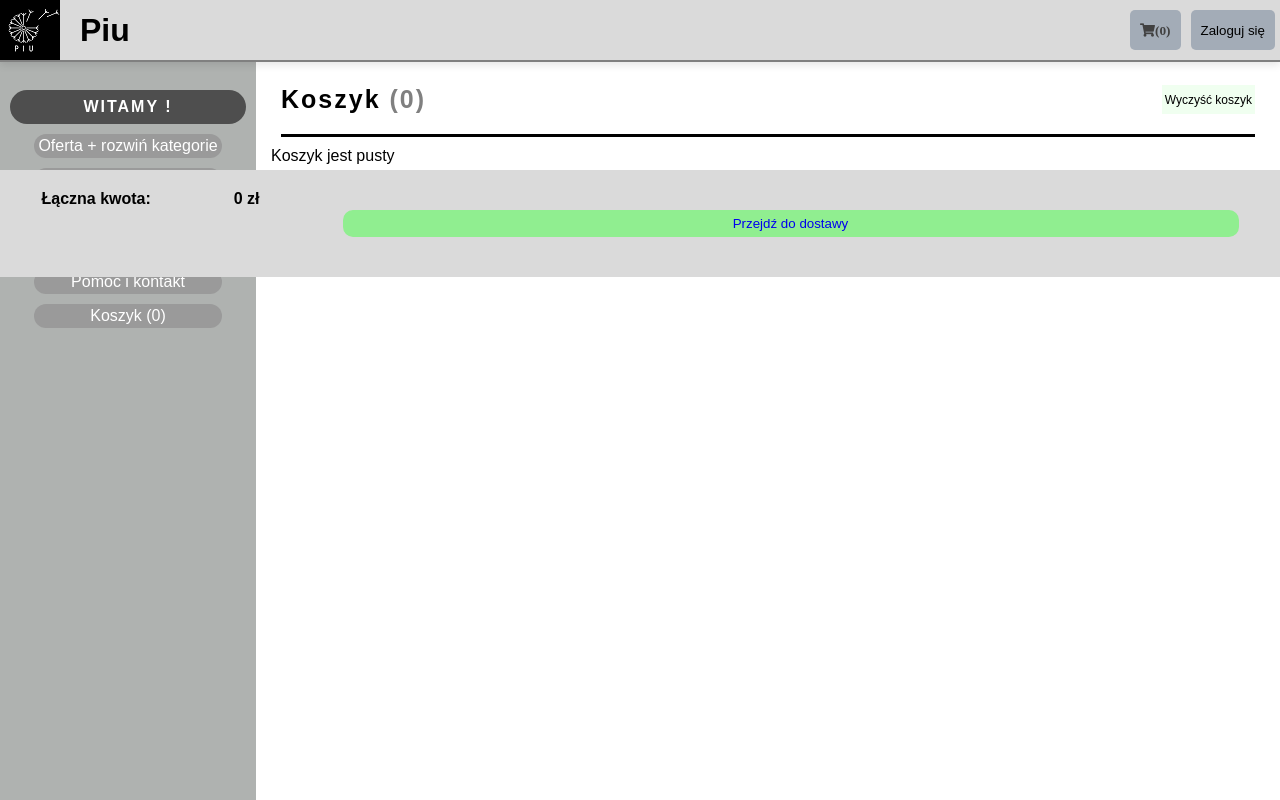
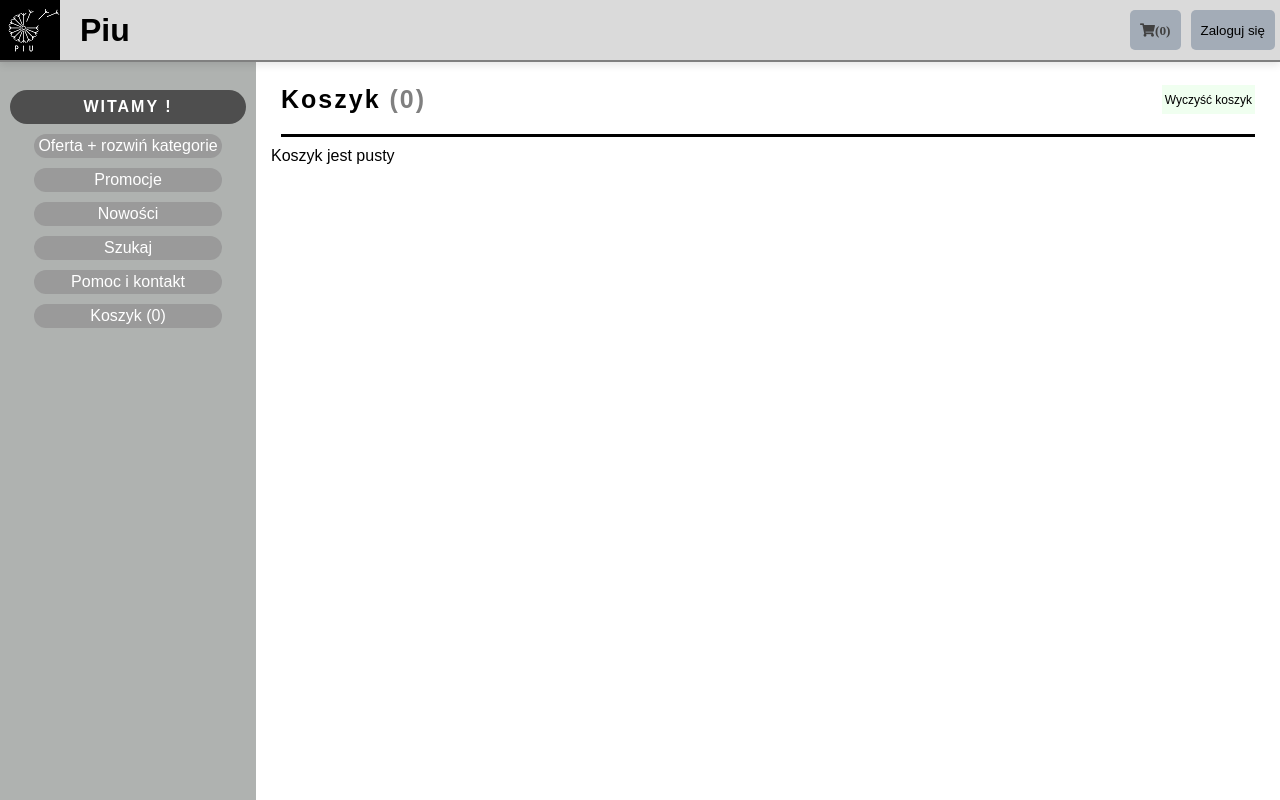
Before and after one commit to siemacotam/piu, a React (Create React App) app: page /#/shopping-cart in a window 1280 px wide. Built offline with nearby package versions, Linux system fonts and the light colour scheme; what google-maps-react would draw is missing.

Commit message:
fix some issues

```diff
--- a/src/components/Item/Item.jsx
+++ b/src/components/Item/Item.jsx
@@ -68,22 +68,24 @@ const Item = ({img, id, isUserContext, price, title , rate, platform, distributi
     return (
         <li className='item'>
             <article className='item-card'>
-                {/* <img className='item-card__image' src={logo} alt={title} /> */}
-
                 <img className='item-card__image' src={img} alt ={title}/>
-
                 <h3 className='item-card__title'>{title}</h3>
                 <p className='item-card__rate'>opinie</p>
                 <p>Platforma:{platform}</p>
                 <p>Dystrybucja cyfrowa:{distribution}</p>
                 <p>Wersja:{version}</p>
                 <p>PEGI:{pegi} </p>
-                {/* <p className='item-card__authors'>{`Autorzy : ${allAuthors}`}</p> */}
-                <p className='item-card__price'>{price} zł</p>
-                <button key={id} className='item-card__button' onClick={hasUserItemAlready.length === 0 ? handleOnClick: handleRemoveFromCart }>
-                    {hasUserItemAlready.length === 0 ?
-                    <i className="fas fa-cart-plus"></i> : <i className="fas fa-window-close"></i>}
-                </button>
+                {/* <p className='item-card__price'>{price} zł</p> */}
+                {isUserContext
+                    ? <button className='item-card__button' >Play</button>
+                    : <>
+                        <p className='item-card__price'>{price} zł</p>
+                        <button key={id} className='item-card__button'
+                        onClick={hasUserItemAlready.length === 0 ? handleOnClick: handleRemoveFromCart }>
+                        {hasUserItemAlready.length === 0 ?
+                        <i className="fas fa-cart-plus"></i> : <i className="fas fa-window-close"></i>}
+                        </button></>
+                }
             </article>
         </li>
      );
--- a/src/components/ShoppingCart/ShoppingCart.jsx
+++ b/src/components/ShoppingCart/ShoppingCart.jsx
@@ -36,10 +36,13 @@ const ShoppingCart = () => {
                     {itemsElements}
                 </ul>
             </nav>
-            <div className='shopping-cart__payment-panel'>
-                <p>Łączna kwota:</p> <p>{Math.round(orderSummary *100) /100} zł </p>
-                <button className='shopping-cart__payment-panel__button'><Link to='/checkout'> Przejdź do dostawy</Link></button>
-            </div>
+            {shoppingCart.length > 0
+            ?   <div className='shopping-cart__payment-panel'>
+                    <p>Łączna kwota:</p> <p>{Math.round(orderSummary *100) /100} zł </p>
+                    <button className='shopping-cart__payment-panel__button'><Link to='/checkout'> Przejdź do dostawy</Link></button>
+                </div>
+                : null
+            }
         </>
      );
 }
```
